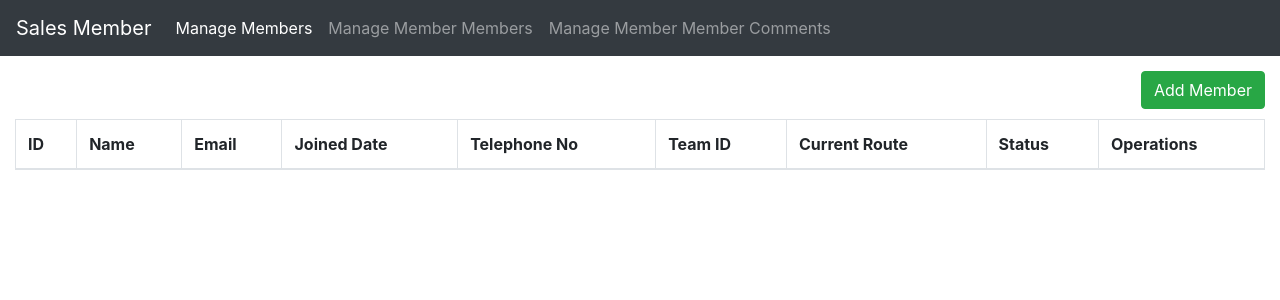
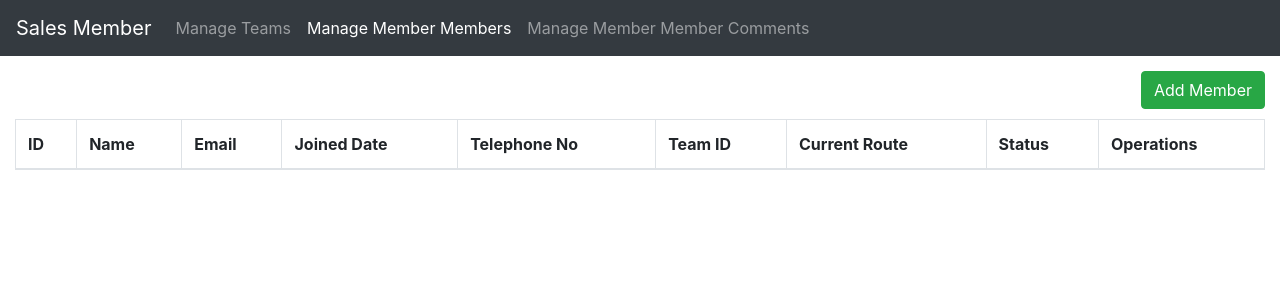
Before and after one commit to RavinduDharmasena/php_RavinduDharmasena, a CodeIgniter app: page /php_RavinduDharmasena/member in a window 1280 px wide. Shown: the top 300 px of the page. Run offline with CodeIgniter, Linux system fonts and the light colour scheme; data that the repository does not hold is empty; some libraries are stand-ins or nearby versions.

Commit message:
Fixed url typos

```diff
--- a/application/views/templates/manage_members_template.php
+++ b/application/views/templates/manage_members_template.php
@@ -19,11 +19,11 @@
 
         <div class="collapse navbar-collapse" id="navbarColor01">
             <ul class="navbar-nav mr-auto">
+                <li class="nav-item">
+                    <a class="nav-link" href="<?php echo base_url('team'); ?>">Manage Teams</span></a>
+                </li>
                 <li class="nav-item active">
-                    <a class="nav-link" href="#">Manage Members</span></a>
-                </li>
-                <li class="nav-item">
-                    <a class="nav-link" href="#">Manage Member Members</a>
+                    <a class="nav-link" href="<?php echo base_url('member'); ?>">Manage Member Members</a>
                 </li>
                 <li class="nav-item">
                     <a class="nav-link" href="#">Manage Member Member Comments</a>
```
Also changed, not shown: application/views/templates/manage_teams_template.php (+5 -4 lines).
